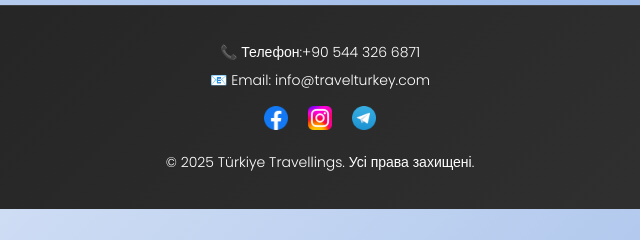
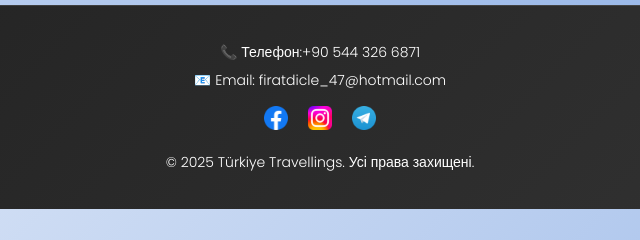
Before and after one commit to travel-turok/travel.github.io, a plain HTML site: page index.html in a window 1280 px wide. Shown: the part 783-1023 px from the top of the page, 320-960 px from the left. Drawn offline with Linux system fonts and the light colour scheme.

Commit message:
Update index.html

```diff
--- a/index.html
+++ b/index.html
@@ -57,7 +57,7 @@
 <footer>
   <div class="footer-contact">
     <p>📞 Телефон:<a href="tel:+905443266871">+90 544 326 6871</a></p>
-    <p>📧 Email: <a href="mailto:limanskijoleksij@gmail.com"> info@travelturkey.com</a></p>
+    <p>📧 Email: <a href="mailto:firatdicle_47@hotmail.com"> firatdicle_47@hotmail.com</a></p>
   </div>
   <div class="footer-social">
     <a href="#"><img src="img/icon/facebook-icon.png" alt="Facebook" width="24"></a>
```
